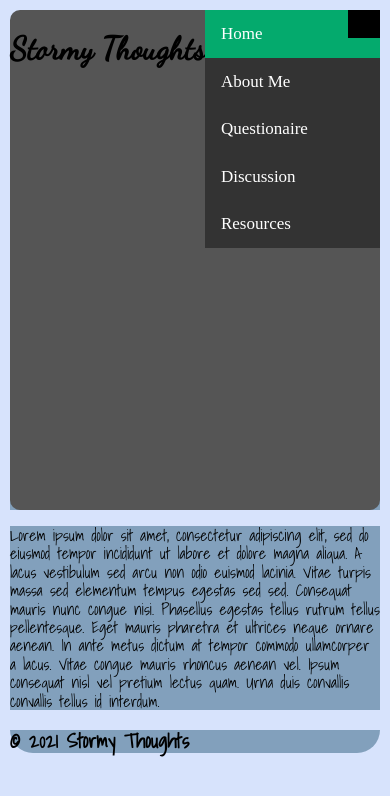
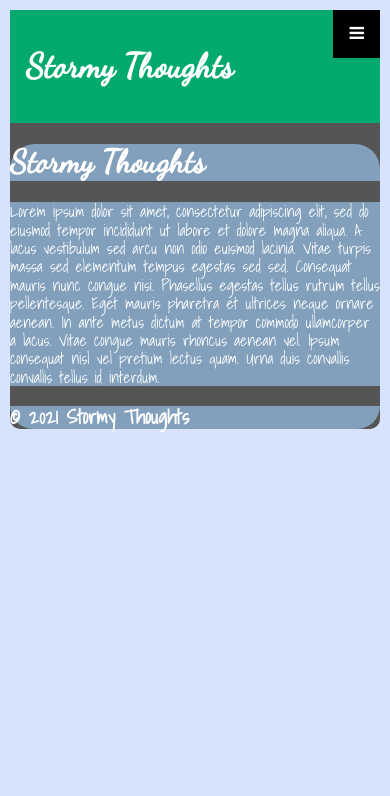
Before and after one commit to thestormvixen/Stormy-Thoughts, a plain HTML site: page index.html in a window 390 px wide. Drawn offline with Linux system fonts and the light colour scheme; files that its build step writes are made by us from their sources.

Commit message:
added/updated mobile nav bar

```diff
--- a/css/style.css
+++ b/css/style.css
@@ -1,5 +1,10 @@
 * {
   box-sizing: border-box;
+}
+
+html {
+  padding: 0;
+  margin: 0;
 }
 
 .background {
@@ -7,10 +12,56 @@
   padding: 10px;
 }
 
+/* Begin Mobile Nav Bar */
+.mobile-container {
+  width: 100%;
+  max-width: 1000px;
+  margin: 0 auto 40px;
+  background-color: #555;
+
+  color: white;
+  border-radius: 10px;
+}
+
+.top-nav {
+  overflow: hidden;
+  background-color: #333;
+  position: relative;
+}
+
+.top-nav #links {
+  display: none;
+}
+
+.top-nav a {
+  color: white;
+  padding: 14px 16px;
+  text-decoration: none;
+  font-size: 17px;
+  display: block;
+}
+
+.top-nav a.icon {
+  background: black;
+  display: block;
+  position: absolute;
+  right: 0;
+  top: 0;
+}
+
+.top-nav a:hover {
+  background-color: #ddd;
+  color: black;
+}
+
+.active {
+  background-color: #04AA6D;
+  color: white;
+}
+/* End Mobile Nav Bar */
+
 h1 {
-  float: left;
   font-family: 'Dancing Script', cursive;
-  text-align: justify;
 }
 
 p {
@@ -29,50 +80,7 @@ p {
   margin-right: 50px;*/
 }
 
-.mobile-container {
-  max-width: 480px;
-  margin: auto;
-  background-color: #555;
-  height: 500px;
-  color: white;
-  border-radius: 10px;
-}
 
-.nav-bar {
-  overflow: hidden;
-  background-color: #333;
-  position: relative;
-}
-
-.nav-bar #links {
-  display: none;
-}
-
-.nav-bar a {
-  color: white;
-  padding: 14px 16px;
-  text-decoration: none;
-  font-size: 17px;
-  display: block;
-}
-
-.nav-bar a.icon {
-  background: black;
-  display: block;
-  position: absolute;
-  right: 0;
-  top: 0;
-}
-
-.nav-bar a:hover {
-  background-color: #ddd;
-  color: black;
-}
-
-.active {
-  background-color: #04AA6D;
-  color: white;
-}
 
 .container-main {
   /*background-image: linear-gradient(to right, #9bafd9 , #103783);*/
--- a/index.html
+++ b/index.html
@@ -1,6 +1,7 @@
 <!-- Needed Information at Top -->
 <!DOCTYPE html>
 <html class="background" lang="en">
+
     <head>
         <meta charset="UTF-8">
         <meta name="viewport" content="width=device-width, initial-scale=1.0">
@@ -9,6 +10,9 @@
         <link href="https://fonts.googleapis.com/css2?family=Dancing+Script&display=swap" rel="stylesheet">
         <link href="https://fonts.googleapis.com/css2?family=Shadows+Into+Light&display=swap" rel="stylesheet">
 
+        <!-- Nav Bar Icon for Mobile-->
+        <link rel="stylesheet" href="https://cdnjs.cloudflare.com/ajax/libs/font-awesome/4.7.0/css/font-awesome.min.css">
+
         <!-- CSS and JS spreadsheets for Webpage -->
         <link rel="stylesheet" href="css/normalize.css">
         <link rel="stylesheet" href="css/style.css">
@@ -16,28 +20,32 @@
 
         <title>Stormy Thoughts</title>
     </head>
+
     <body>
+        <div>
+            <!-- Simulate a smartphone / tablet -->
+            <div class="mobile-container">
+
+            <!-- Top Navigation Menu -->
+            <div class="top-nav">
+                <a href="#home" class="active">
+                    <h1>Stormy Thoughts</h1>
+                </a>
+            <div id="links">
+                <a href="#news">News</a>
+                <a href="#contact">Contact</a>
+                <a href="#about">About</a>
+            </div>
+            <a href="javascript:void(0);" class="icon" onclick="myFunction()">
+                <i class="fa fa-bars"></i>
+            </a>
+        </div>
+
         <!-- Header Container including Title, Logo Icon & Nav Bar -->
         <header class="container-header">
             <div class="title-main">
                 <h1>Stormy Thoughts</h1>
             </div>
-
-        <!-- For Mobile Navigation Bar -->
-        <div class="mobile-container">
-            <div class="nav-bar" id="mobile-nav">
-                <div class="links">
-                    <a class="active" href="#home">Home</a>
-                    <a href="#aboutme">About Me</a>
-                    <a href="#questionaire">Questionaire</a>
-                    <a href="#discussion">Discussion</a>
-                    <a href="#resources">Resources</a>
-                </div>
-                <a href="javascript:void(0);" class="icon" onclick="myFunction()">
-                    <i class="fa fa-bars"></i>
-                </a>
-            </div>
-        </div>
         </header>
         <main class="container-main">
             <!--<img class="home-img" src="img/dark-rainy-girl-umbrella-pexels.jpg">-->
--- a/js/scripts.js
+++ b/js/scripts.js
@@ -1,8 +1,8 @@
 function myFunction() {
- var x = document.getElementById("Links");
- if (x.style.display === "block") {
-   x.style.display = "none";
- } else {
-   x.style.display = "block";
- }
+  var x = document.getElementById("links");
+  if (x.style.display === "block") {
+    x.style.display = "none";
+  } else {
+    x.style.display = "block";
+  }
 }
```
Also changed, not shown: css/normalize.css (renamed from normalize.css).
